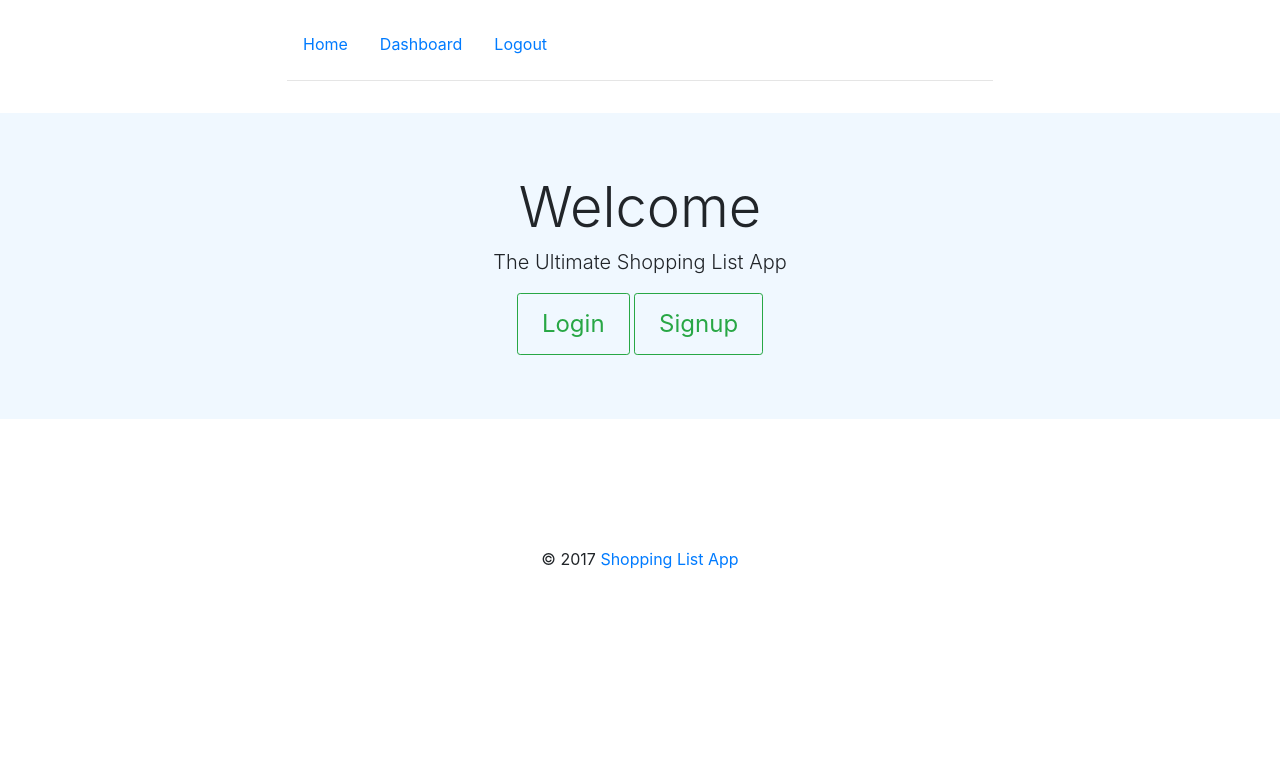
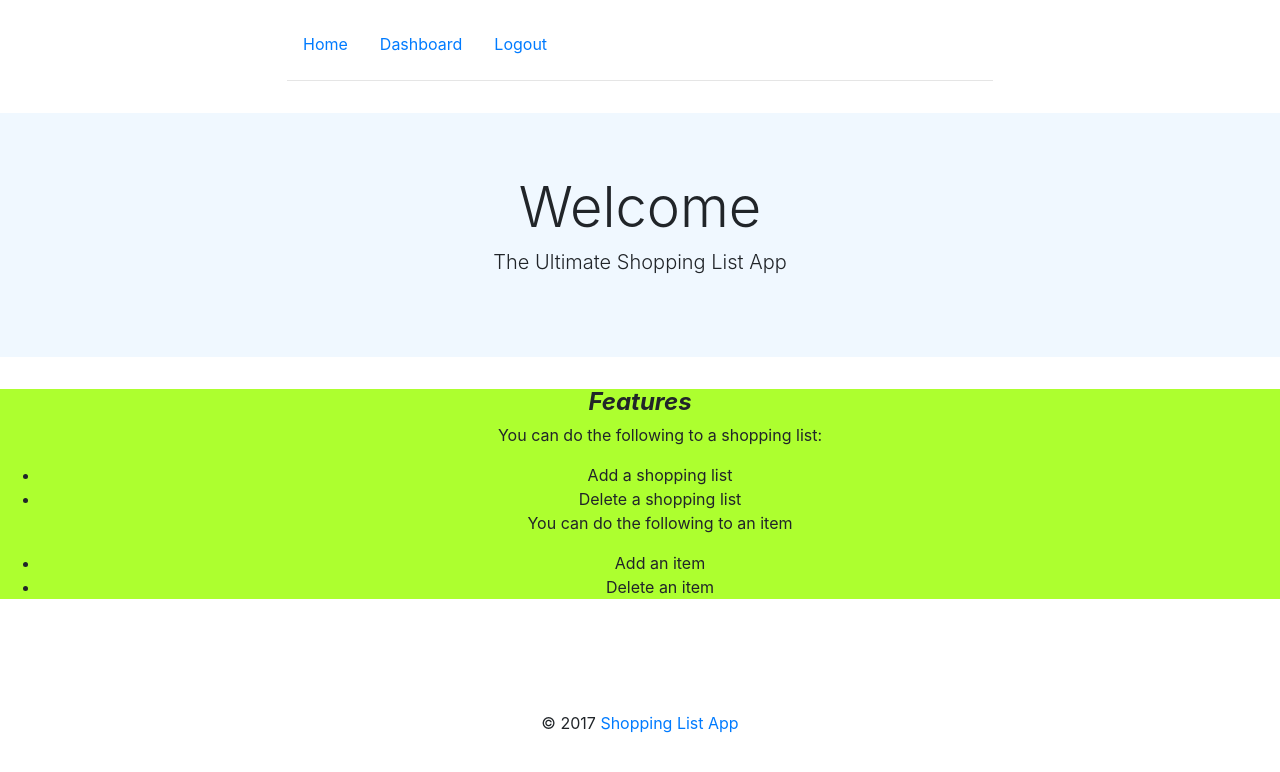
Before and after one commit to sasakad/Andela-Developer-Challenge---Shopping-List-V2.0, a Flask app: page / in a window 1280 px wide. Shown: the top 772 px of the page. Run offline with Flask 2, Linux system fonts and the light colour scheme; the visitor is signed in with stand-in values (Sample User, id 1); some libraries are stand-ins or nearby versions.

Commit message:
[Fix [2098487]] Added jinja fn to not display login and sign up buttons when user is logged in

```diff
--- a/app/templates/index.html
+++ b/app/templates/index.html
@@ -5,8 +5,24 @@
             <div class=" container">
                 <h1 class=" display-4">Welcome</h1>
                 <p class=" lead">The Ultimate Shopping List App</p>
-                <a href="/login" class="btn btn-sm btn-outline-success" role="button" aria-disabled="true">Login</a>
-                <a href="/signup" class="btn btn-sm btn-outline-success" role="button" aria-disabled="true">Signup</a>
             </div>
     </div>
+    <div class="text-center" style=" background-color:greenyellow ;">
+        {%if session['username' or session['email']]%}
+        <h4><strong><em>Features</em></strong></h4>
+        <ul class="text-center">
+            <p>You can do the following to a shopping list:</p>
+            <li>Add a shopping list</li>
+            <li>Delete a shopping list</li>
+            <p>You can do the following to an item</p>
+            <li>Add an item</li>
+            <li>Delete an item</li>
+        </ul>
+        {%else%}
+        <div style="background-color:white;">
+        <a href="/login" class="btn btn-lg btn-outline-success" role="button" aria-disabled="true">Login</a>
+        <a href="/signup" class="btn btn-lg btn-outline-success" role="button" aria-disabled="true">Signup</a>
+        </div>
+        {%endif%}
+        </div>
 {% endblock%}
```
